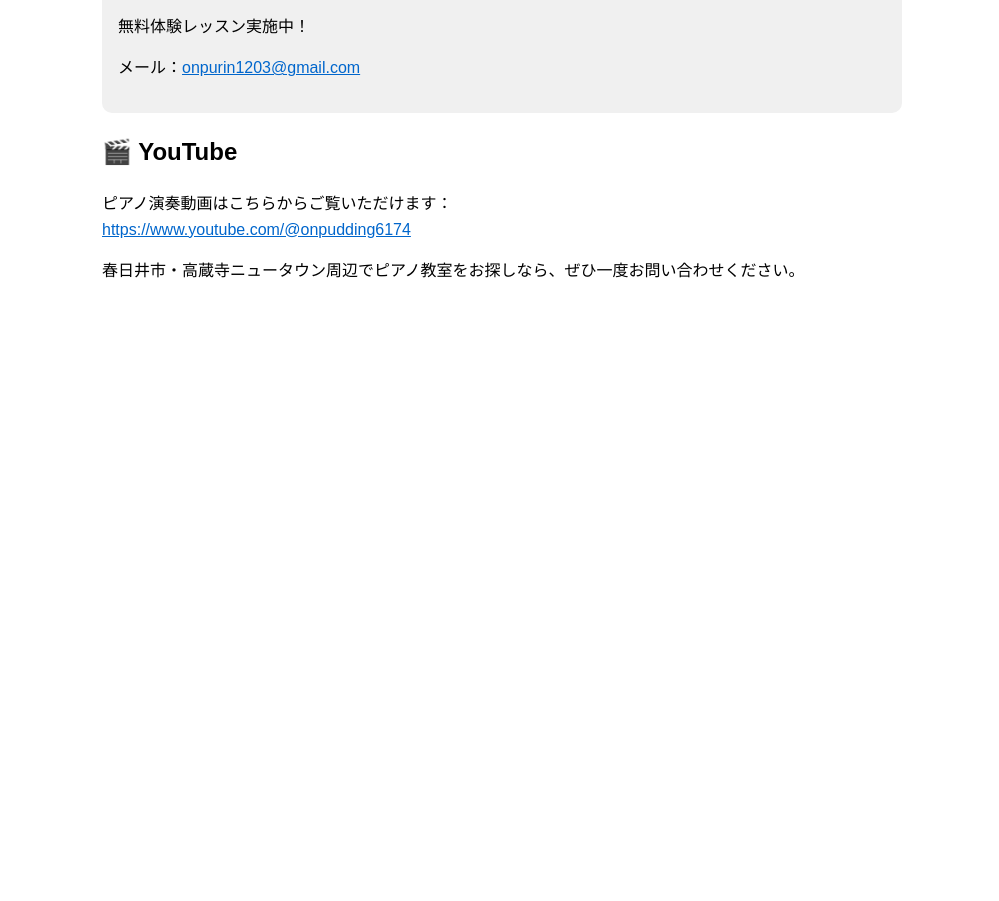
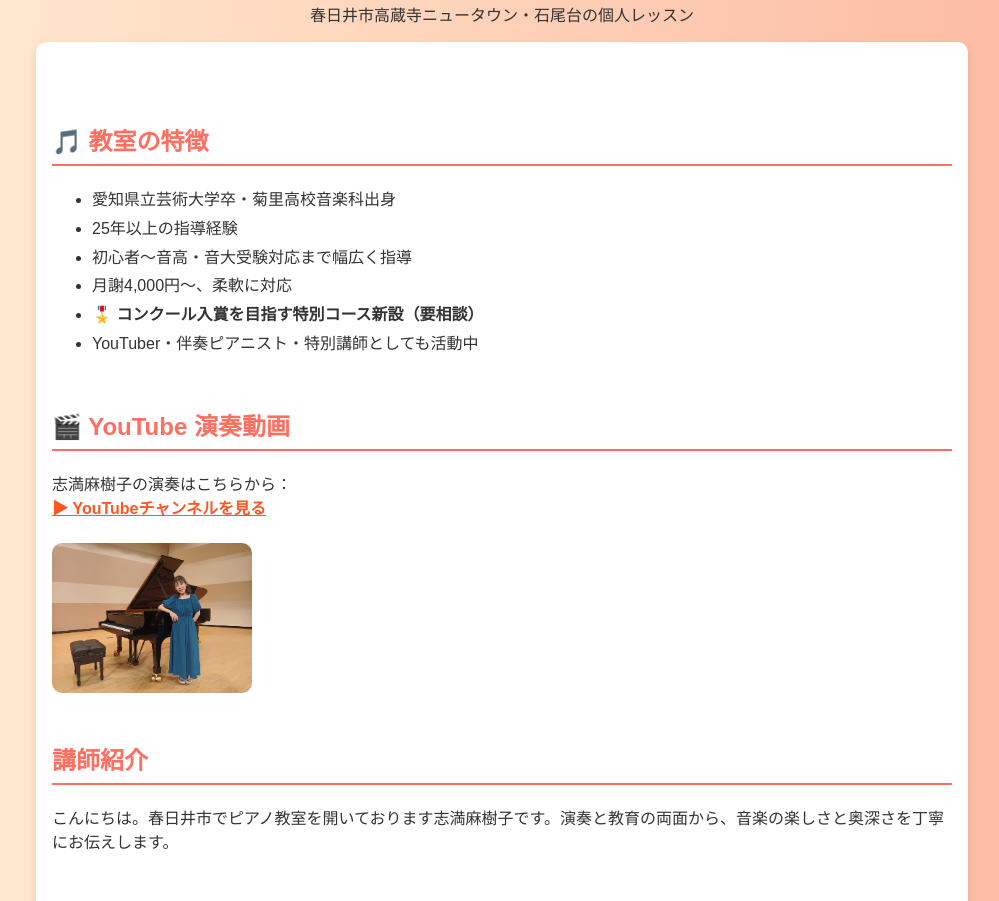
Before and after one commit to simatetsuaki/onpudding6174, a plain HTML site: page index.html in a window 1280 px wide. Shown: the part 496-1397 px from the top of the page, without its empty margins (138-1137 px from the left). Before the commit the page ends 828 px from the top, so only its background shows below. Drawn offline with nearby package versions, Linux system fonts and the light colour scheme.

Commit message:
Add files via upload
Signed-off-by: simatetsuaki <sinkazama6174@gmail.com>

```diff
--- a/index.html
+++ b/index.html
@@ -3,60 +3,146 @@
 <head>
   <meta charset="UTF-8" />
   <meta name="viewport" content="width=device-width, initial-scale=1.0" />
-  <meta name="description" content="春日井市高蔵寺ニュータウンの個人ピアノ教室。初心者から音大受験生まで対応。無料体験レッスン実施中！">
-  <title>志満麻樹子ピアノ教室｜春日井市高蔵寺の個人レッスン</title>
+  <meta name="description" content="春日井市高蔵寺ニュータウンのピアノ教室。初心者〜音大受験まで対応。無料体験レッスン実施中！">
+  <title>志満麻樹子ピアノ教室｜春日井市の個人レッスン</title>
+  <link href="https://unpkg.com/aos@2.3.4/dist/aos.css" rel="stylesheet" />
   <style>
     body {
-      font-family: sans-serif;
-      line-height: 1.6;
-      padding: 2em;
-      max-width: 800px;
+      margin: 0;
+      font-family: 'Arial', sans-serif;
+      background: linear-gradient(to right, #ffecd2, #fcb69f);
+      color: #333;
+    }
+
+    header {
+      text-align: center;
+    }
+
+    .top-image {
+      width: 100%;
+      max-height: 400px;
+      object-fit: cover;
+    }
+
+    .container {
+      max-width: 900px;
       margin: auto;
+      padding: 2em 1em;
+      background: white;
+      border-radius: 10px;
+      box-shadow: 0 4px 8px rgba(0,0,0,0.1);
     }
+
     h1 {
-      color: #b22222;
+      font-size: 2em;
+      color: #ff6f61;
+      margin: 1em 0 0.2em;
     }
-    a {
-      color: #0066cc;
+
+    h2 {
+      color: #ff6f61;
+      border-bottom: 2px solid #ff6f61;
+      padding-bottom: 0.3em;
+      margin-top: 2em;
     }
+
+    ul {
+      line-height: 1.8;
+    }
+
+    .profile {
+      display: flex;
+      flex-wrap: wrap;
+      align-items: center;
+      margin-top: 1.5em;
+    }
+
+    .profile img {
+      max-width: 200px;
+      border-radius: 10px;
+      margin-right: 1em;
+    }
+
     .contact {
-      background: #f0f0f0;
+      background: #ffe0b2;
       padding: 1em;
       border-radius: 10px;
       margin-top: 2em;
+      font-size: 1.1em;
+    }
+
+    a {
+      color: #ff5722;
+      font-weight: bold;
+    }
+
+    footer {
+      text-align: center;
+      font-size: 0.9em;
+      padding: 2em 1em;
+      color: #555;
+    }
+
+    @media (max-width: 600px) {
+      .profile {
+        flex-direction: column;
+        align-items: flex-start;
+      }
+
+      .profile img {
+        margin: 0 0 1em 0;
+      }
     }
   </style>
 </head>
 <body>
-  <h1>志満麻樹子ピアノ教室 🎹</h1>
-  <p>
-    愛知県春日井市・高蔵寺ニュータウン石尾台の個人ピアノ教室です。<br>
-    幼児からシニアまで、初心者〜音大受験対応まで、ひとり一人に合わせた丁寧なレッスンを行っています。
-  </p>
+  <header>
+    <img src="piano.jpg" alt="ピアノ教室の写真" class="top-image" />
+    <h1>志満麻樹子ピアノ教室 🎹</h1>
+    <p>春日井市高蔵寺ニュータウン・石尾台の個人レッスン</p>
+  </header>
 
-  <h2>✨ 特徴</h2>
-  <ul>
-    <li>愛知県立芸術大学卒・菊里高校音楽科出身の講師</li>
-    <li>25年以上の指導実績</li>
-    <li>YouTuber・伴奏ピアニスト・愛知サマーセミナー特別講師としても活動</li>
-    <li>月謝4,000円〜、進度や通う頻度に応じて柔軟に対応</li>
-    <li><strong>コンクール入賞を目指す特別コースも新設（要相談）</strong></li>
-  </ul>
+  <div class="container" data-aos="fade-up">
+    <h2>🎵 教室の特徴</h2>
+    <ul>
+      <li>愛知県立芸術大学卒・菊里高校音楽科出身</li>
+      <li>25年以上の指導経験</li>
+      <li>初心者〜音高・音大受験対応まで幅広く指導</li>
+      <li>月謝4,000円〜、柔軟に対応</li>
+      <li><strong>🎖️ コンクール入賞を目指す特別コース新設（要相談）</strong></li>
+      <li>YouTuber・伴奏ピアニスト・特別講師としても活動中</li>
+    </ul>
 
-  <div class="contact">
-    <h2>📩 お問い合わせ・体験レッスン</h2>
-    <p>無料体験レッスン実施中！</p>
-    <p>メール：<a href="mailto:onpurin1203@gmail.com">onpurin1203@gmail.com</a></p>
+    <h2 data-aos="fade-up">🎬 YouTube 演奏動画</h2>
+    <p>
+      志満麻樹子の演奏はこちらから：<br>
+      <a href="https://www.youtube.com/@onpudding6174" target="_blank">▶ YouTubeチャンネルを見る</a>
+    </p>
+
+    <div class="profile" data-aos="fade-up">
+      <img src="profile.jpg" alt="プロフィール写真" />
+      <div>
+        <h2>講師紹介</h2>
+        <p>こんにちは。春日井市でピアノ教室を開いております志満麻樹子です。演奏と教育の両面から、音楽の楽しさと奥深さを丁寧にお伝えします。</p>
+      </div>
+    </div>
+
+    <div class="contact" data-aos="fade-up">
+      <h2>📩 無料体験レッスン受付中！</h2>
+      <p>お気軽にお問い合わせください。</p>
+      <p><strong>メール：</strong> <a href="mailto:onpurin1203@gmail.com">onpurin1203@gmail.com</a></p>
+    </div>
+
+    <p data-aos="fade-up">春日井市・高蔵寺ニュータウン周辺でピアノ教室をお探しの方、お待ちしております！</p>
   </div>
 
-  <h2>🎬 YouTube</h2>
-  <p>
-    ピアノ演奏動画はこちらからご覧いただけます：<br>
-    <a href="https://www.youtube.com/@onpudding6174" target="_blank">https://www.youtube.com/@onpudding6174</a>
-  </p>
+  <footer>
+    &copy; 2025 志満麻樹子ピアノ教室 | 春日井市高蔵寺ニュータウン石尾台
+  </footer>
 
-  <p>
-    春日井市・高蔵寺ニュータウン周辺でピアノ教室をお探しなら、ぜひ一度お問い合わせください。
-  </p>
+  <script src="https://unpkg.com/aos@2.3.4/dist/aos.js"></script>
+  <script>
+    AOS.init();
+  </script>
 </body>
 </html>
```
